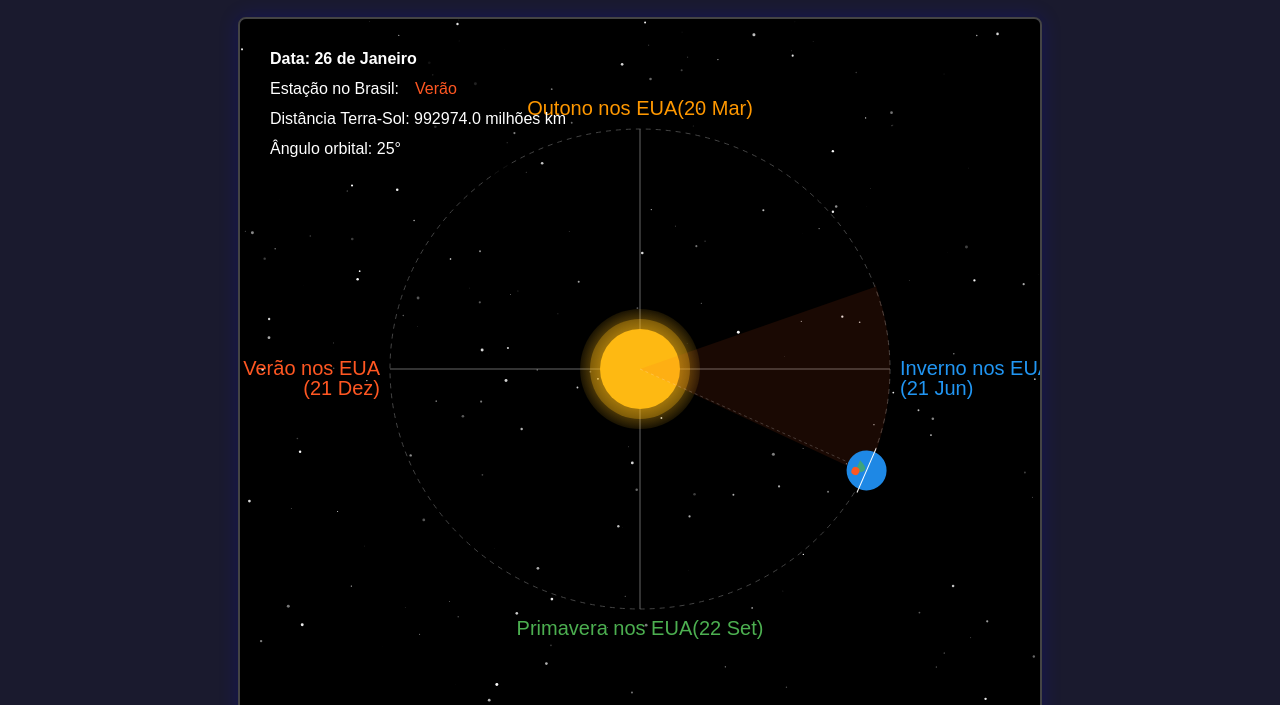
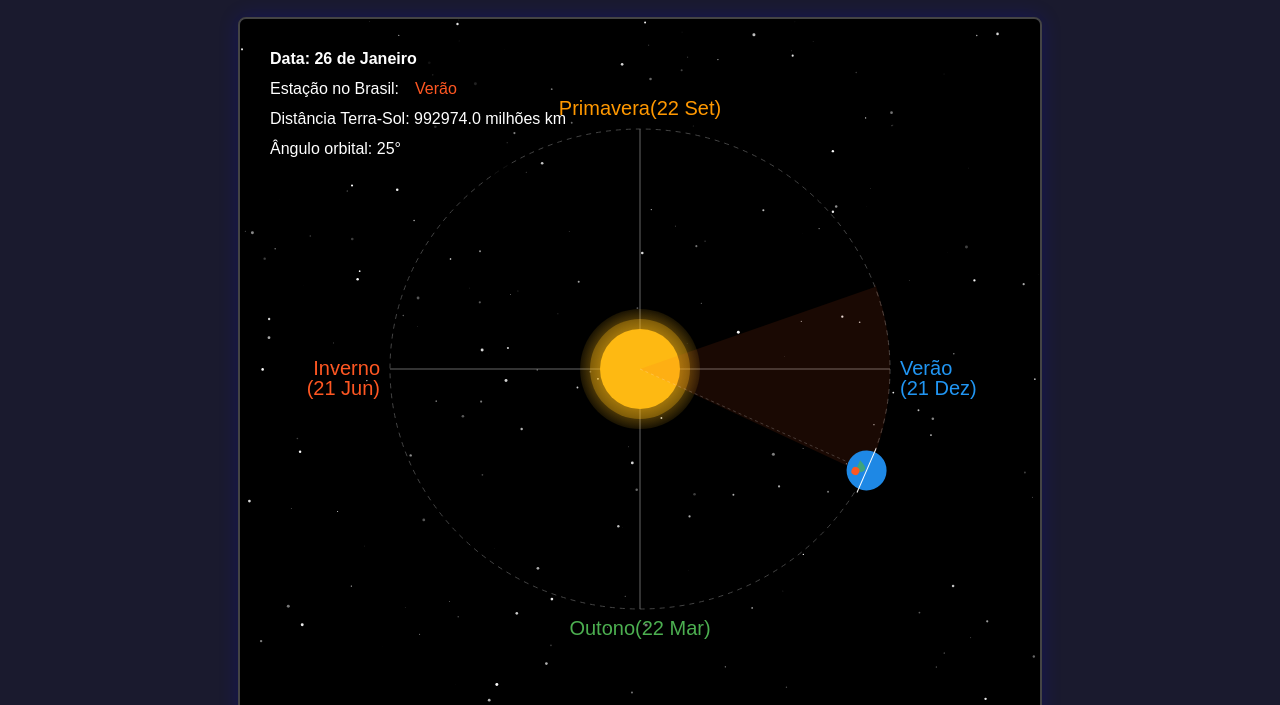
Before and after one commit to clfdev/astronomia-terra-lua, a plain HTML site: page video-translacao-terra.html in a window 1280 px wide. Shown: the part 95-800 px from the top of the page. Drawn offline with Linux system fonts and the light colour scheme; animation ran at ten frames a second.

Commit message:
Ultima melhoria da versão 1

```diff
--- a/video-translacao-terra.html
+++ b/video-translacao-terra.html
@@ -558,31 +558,30 @@
       ctx.font = '20px Arial';
       ctx.textBaseline = 'middle';
 
-      // Verão (21 Dez)
+      // Inverno (21 Jun)
       ctx.fillStyle = '#FF5722';
       ctx.textAlign = 'right';
-      ctx.fillText('Verão nos EUA', centerX - semiMajorAxis - 10, centerY);
-      ctx.fillText('(21 Dez)', centerX - semiMajorAxis - 10, centerY + 20);
+      ctx.fillText('Inverno', centerX - semiMajorAxis - 10, centerY);
+      ctx.fillText('(21 Jun)', centerX - semiMajorAxis - 10, centerY + 20);
 
-      // Outono (20 Mar)
+      // primavera (22 Set)
       ctx.fillStyle = '#FF9800';
       ctx.textAlign = 'center';
       ctx.textBaseline = 'bottom';
+      ctx.fillText('Primavera(22 Set)', centerX, centerY - semiMinorAxis - 10);
 
-      ctx.fillText('Outono nos EUA(20 Mar)', centerX, centerY - semiMinorAxis - 10);
-
-      // Inverno (21 Jun)
+      // Verão (21 Dez)
       ctx.fillStyle = '#2196F3';
       ctx.textAlign = 'left';
       ctx.textBaseline = 'middle';
-      ctx.fillText('Inverno nos EUA', centerX + semiMajorAxis + 10, centerY);
-      ctx.fillText('(21 Jun)', centerX + semiMajorAxis + 10, centerY + 20);
+      ctx.fillText('Verão', centerX + semiMajorAxis + 10, centerY);
+      ctx.fillText('(21 Dez)', centerX + semiMajorAxis + 10, centerY + 20);
 
-      // Primavera (22 Set)
+      // Outono (20 Mar)
       ctx.fillStyle = '#4CAF50';
       ctx.textAlign = 'center';
       ctx.textBaseline = 'top';
-      ctx.fillText('Primavera nos EUA(22 Set)', centerX, centerY + semiMinorAxis + 10);
+      ctx.fillText('Outono(22 Mar)', centerX, centerY + semiMinorAxis + 10);
 
       // Restaurar configurações padrão
       ctx.textAlign = 'left';
```
